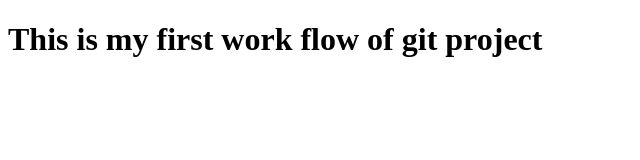
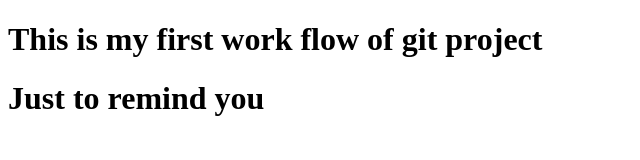
Before and after one commit to kasahun-m/kasarepo, a plain HTML site: page index.html in a window 1280 px wide. Shown: the whole page, without its empty margins (0-640 px from the left). Drawn offline with Linux system fonts and the light colour scheme.

Commit message:
Some revision is done!

```diff
--- a/index.html
+++ b/index.html
@@ -8,5 +8,6 @@
 </head>
 <body>
     <h1>This is my first work flow of git project</h1>
+    <h1>Just to remind you</h1>
 </body>
 </html>
```
